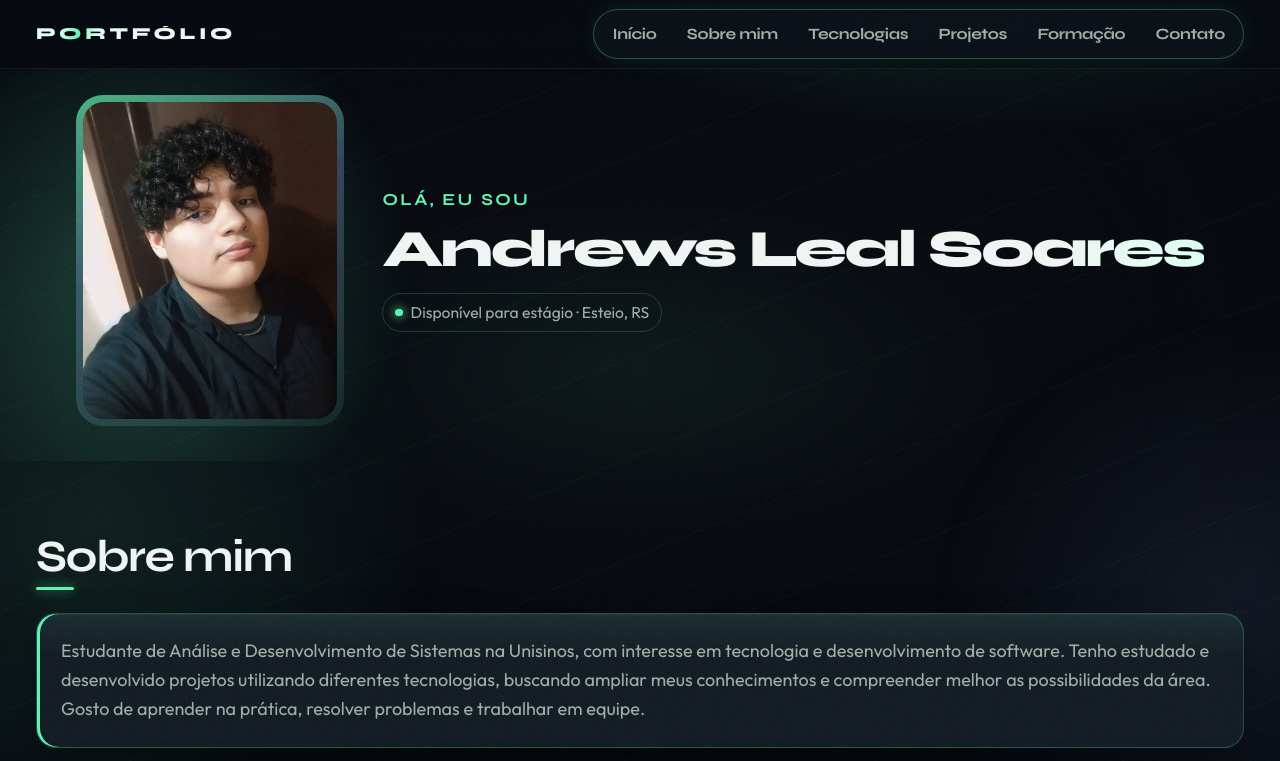
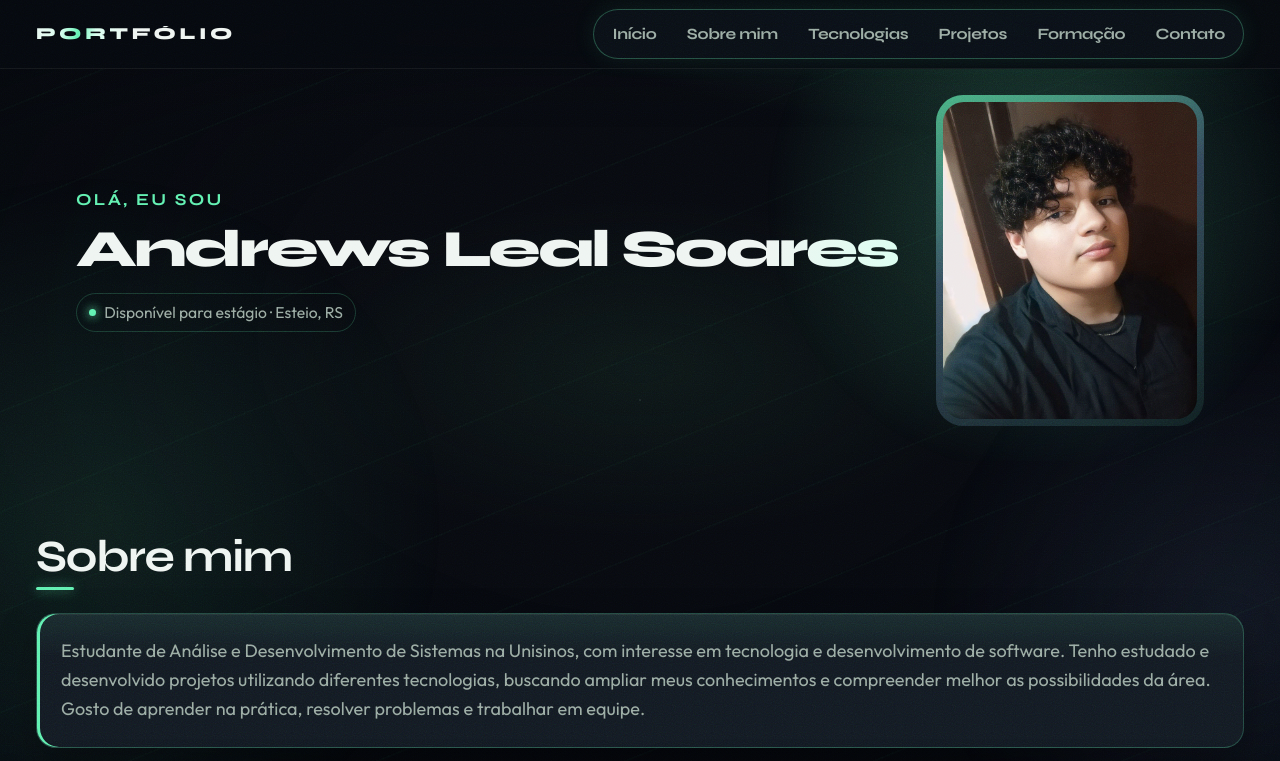
Before and after one commit to AtsuiNat/portifolio, a plain HTML site: page index.html in a window 1280 px wide. Shown: the top 761 px of the page. Drawn offline with Linux system fonts and the light colour scheme.

Commit message:
Devolve o texto à esquerda e a foto à direita.
Co-authored-by: Cursor <cursoragent@cursor.com>

```diff
--- a/css/styles.css
+++ b/css/styles.css
@@ -1157,17 +1157,11 @@ html.liberado h1.nome-brilho {
     width: 100%;
     max-width: 100%;
     margin-inline: auto;
-    grid-template-columns: auto max-content;
+    grid-template-columns: max-content auto;
     align-items: center;
     justify-content: center;
     gap: clamp(1.6rem, 3vw, 3.2rem);
     padding-block: 1.6rem 2.2rem;
-  }
-
-  .hero::after {
-    right: auto;
-    left: -8rem;
-    top: -8rem;
   }
 
   .hero-texto {
@@ -1188,7 +1182,6 @@ html.liberado h1.nome-brilho {
   }
 
   .hero .retrato {
-    order: -1;
     width: 16.75rem;
     margin: 0;
     align-self: center;
```
